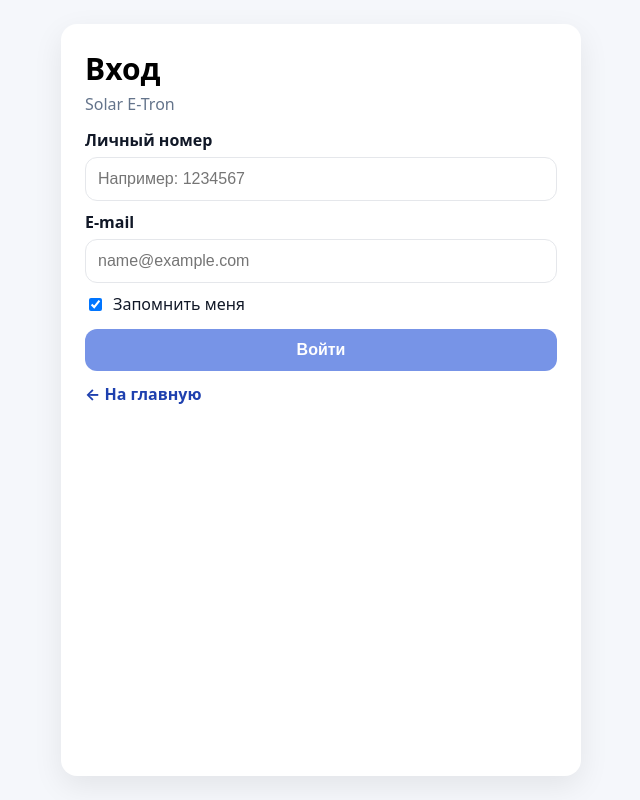
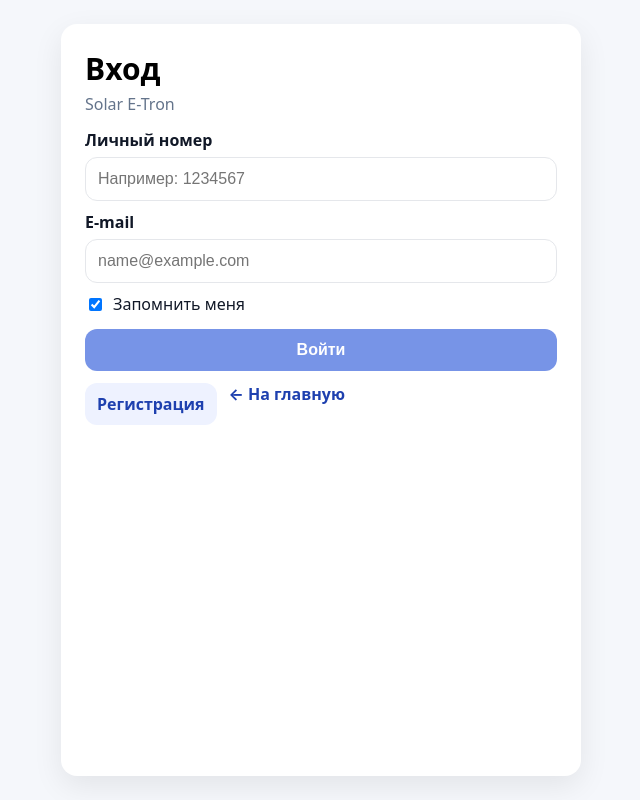
Before and after one commit to arturkarpinets77-ux/solar-e-tron, a Next.js app: page /login in a window 1280 px wide. Shown: the whole page, without its empty margins (319-959 px from the left). Built offline with nearby package versions, Linux system fonts and the light colour scheme; no server answers.

Commit message:
Update login.js

```diff
--- a/pages/login.js
+++ b/pages/login.js
@@ -34,7 +34,6 @@ export default function LoginPage() {
     e.preventDefault();
     setMsg("");
 
-    // Firebase доступен только в браузере (в SSR/build auth/db будут null)
     if (!auth || !db) {
       setMsg("Firebase ещё не инициализирован. Обновите страницу и попробуйте снова.");
       return;
@@ -50,22 +49,23 @@ export default function LoginPage() {
 
     setLoading(true);
     try {
-      // Persist зависит от чекбокса "Запомнить меня"
+      // "Запомнить меня"
       await setPersistence(
         auth,
         remember ? browserLocalPersistence : browserSessionPersistence
       );
 
-      // ВАЖНО: по вашей логике пароль = email
+      // ВАЖНО: у вас пароль = email
       const cred = await signInWithEmailAndPassword(auth, em, em);
 
-      // Проверка профиля в Firestore: Users/{uid}
+      // Профиль должен УЖЕ существовать в Firestore (ничего не создаём автоматически)
       const uid = cred.user.uid;
       const snap = await getDoc(doc(db, "Users", uid));
 
       if (!snap.exists()) {
         await signOut(auth);
-        throw new Error("Профиль пользователя не найден в базе (Users/{uid}).");
+        setMsg("Пользователь не зарегистрирован. Нажмите «Регистрация» и пройдите регистрацию.");
+        return;
       }
 
       const data = snap.data();
@@ -74,19 +74,30 @@ export default function LoginPage() {
       const dbPN = String(data.personalNumber || "").trim();
       const status = String(data.status || "").trim().toLowerCase();
 
-      if (status && status !== "active") {
+      // Пользователь должен быть активирован директором или администратором
+      if (status !== "active") {
         await signOut(auth);
-        throw new Error("Пользователь не активен (status).");
+        setMsg("Пользователь ещё не активирован. Дождитесь подтверждения директора или администратора.");
+        return;
       }
 
+      // Доп.проверка соответствия введённых данных профилю
       if (dbEmail !== em || dbPN !== pn) {
         await signOut(auth);
-        throw new Error("Неверный личный номер или e-mail.");
+        setMsg("Неверный личный номер или e-mail.");
+        return;
       }
 
       router.push("/dashboard");
     } catch (err) {
-      setMsg(err?.message || "Ошибка входа");
+      const code = err?.code || "";
+      if (code.includes("auth/invalid-credential") || code.includes("auth/wrong-password")) {
+        setMsg("Неверный e-mail или пароль.");
+      } else if (code.includes("auth/user-not-found")) {
+        setMsg("Пользователь не найден.");
+      } else {
+        setMsg(err?.message || "Ошибка входа");
+      }
     } finally {
       setLoading(false);
     }
@@ -140,13 +151,17 @@ export default function LoginPage() {
             {loading ? "Вход..." : "Войти"}
           </button>
 
-          {msg ? <div style={styles.msg}>{msg}</div> : null}
+          <div style={{ marginTop: 12, display: "flex", gap: 12, flexWrap: "wrap" }}>
+            <Link href="/register" style={styles.linkBtn}>
+              Регистрация
+            </Link>
 
-          <div style={{ marginTop: 12 }}>
             <Link href="/" style={styles.back}>
               ← На главную
             </Link>
           </div>
+
+          {msg ? <div style={styles.msg}>{msg}</div> : null}
         </form>
       </div>
     </main>
@@ -200,11 +215,20 @@ const styles = {
     fontSize: 16,
   },
   msg: {
-    marginTop: 12,
+    marginTop: 14,
     padding: 10,
     borderRadius: 12,
     background: "#f1f5f9",
     color: "#0f172a",
+    lineHeight: 1.4,
   },
   back: { color: "#1e40af", textDecoration: "none", fontWeight: 700 },
+  linkBtn: {
+    color: "#1e40af",
+    textDecoration: "none",
+    fontWeight: 800,
+    background: "#eef2ff",
+    padding: "10px 12px",
+    borderRadius: 12,
+  },
 };
```
